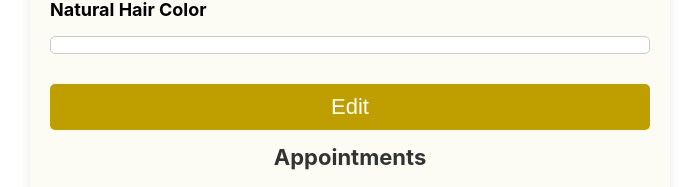
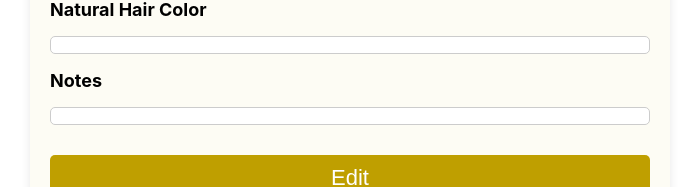
Before and after one commit to razan-zb/RazanSalonWeb, a React (Create React App) app: page /one-client in a window 1280 px wide. Shown: the part 334-521 px from the top of the page, without its empty margins (290-989 px from the left). Built offline with nearby package versions, Linux system fonts and the light colour scheme; no server answers.

Commit message:
notes fix in OneClient page

```diff
--- a/src/pages/behindMainAdminPage/OneClient.js
+++ b/src/pages/behindMainAdminPage/OneClient.js
@@ -126,6 +126,16 @@ const OneClient = () => {
         )}
       </SC.ClientDetail>
 
+      <SC.ClientDetail>
+        <SC.Label>{t('Notes')}</SC.Label>
+        {isEditing ? (
+          <SC.Input type="text" value={clientData.problemsOrNotes} onChange={(e) => handleUpdate('problemsOrNotes', e.target.value)} />
+        ) : (
+          <SC.Value>{clientData?.problemsOrNotes}</SC.Value>
+        )}
+      </SC.ClientDetail>
+
+
       <SC.ButtonContainer>
         <SC.Button onClick={() => setIsEditing(!isEditing)}>
           {isEditing ? t('Cancel') : t('Edit')}
--- a/src/pages/visitor/innerComponents/SalonServices.js
+++ b/src/pages/visitor/innerComponents/SalonServices.js
@@ -8,7 +8,6 @@ import extention from '../../../assest/icons/extention.png';
 import hairDye from '../../../assest/icons/hair-dye.png';
 import makeover from '../../../assest/icons/makeover.png';
 import hairstyle from '../../../assest/icons/makeover.png';
-import {  FaArrowLeft } from 'react-icons/fa';
 
 const SalonServices = () => {
     const { t } = useTranslation();
```
